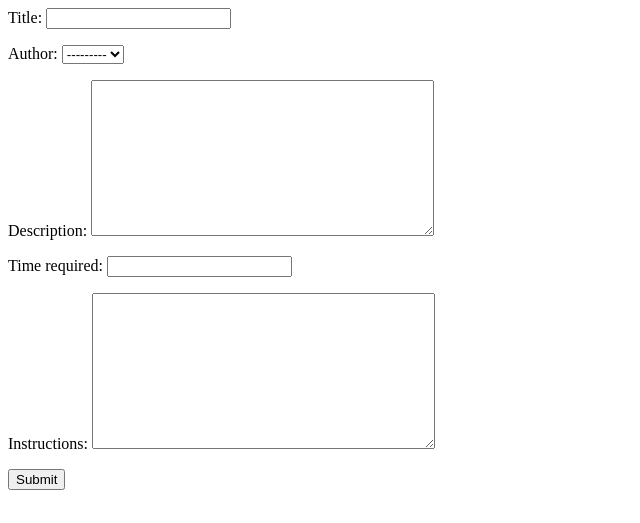
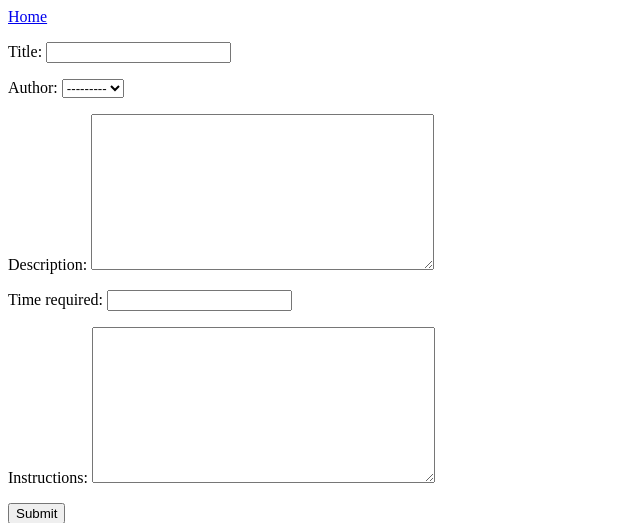
Before and after one commit to Cesaly/recipe_box, a Django app: page /addrecipe/ in a window 1280 px wide. Shown: the top 523 px of the page, without its empty margins (0-640 px from the left). Run offline with Django 3.2, Linux system fonts and the light colour scheme; data that the repository does not hold is empty.

Commit message:
Updates to add homepage link to generic form html

```diff
--- a/recipes/templates/generic_form.html
+++ b/recipes/templates/generic_form.html
@@ -1,3 +1,5 @@
+<div><a href="{% url 'homepage' %}">Home</a></div>
+
 <form action="" , method="POST">
   {% csrf_token %} {{ form.as_p }}
   <input type="submit" value="Submit" />
```
